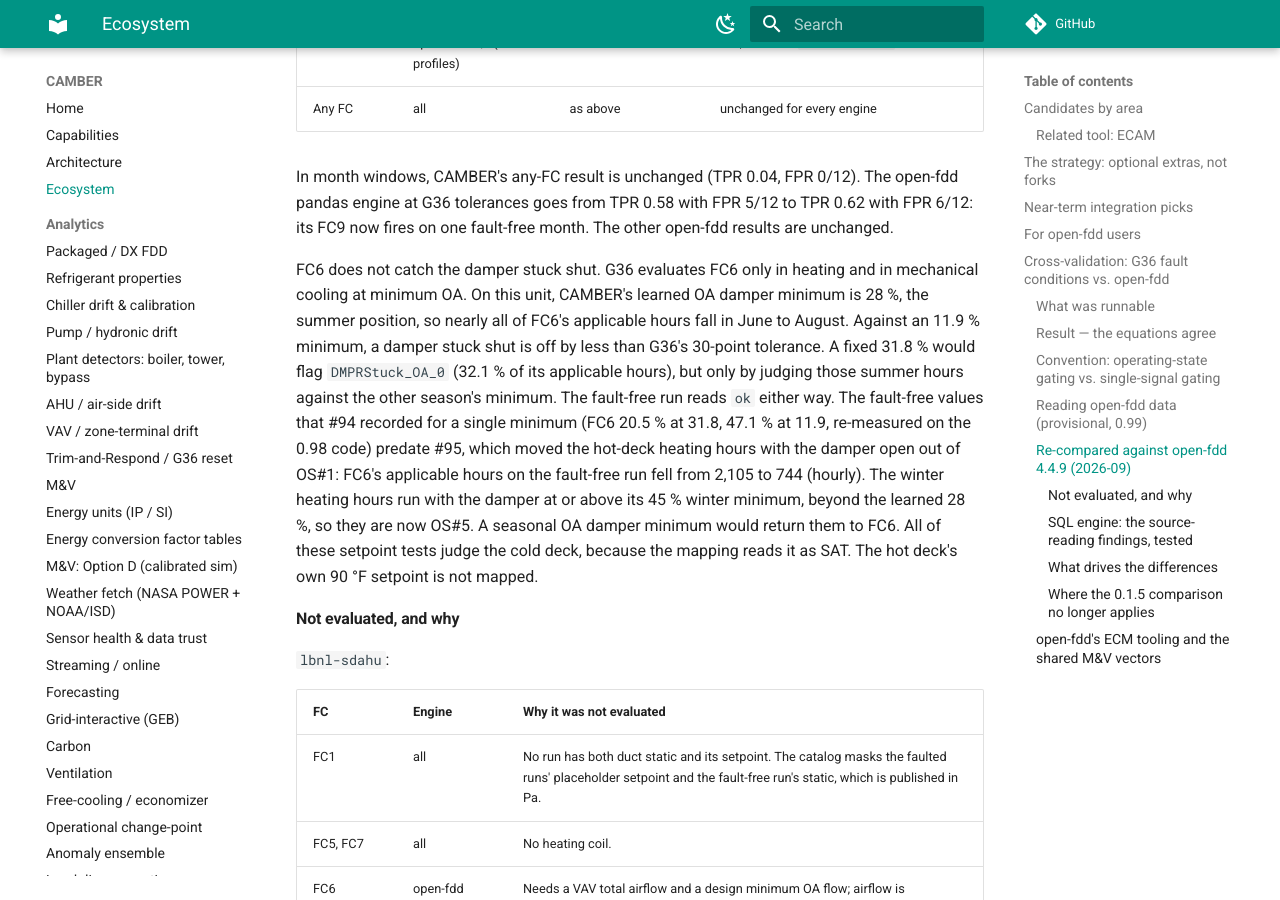
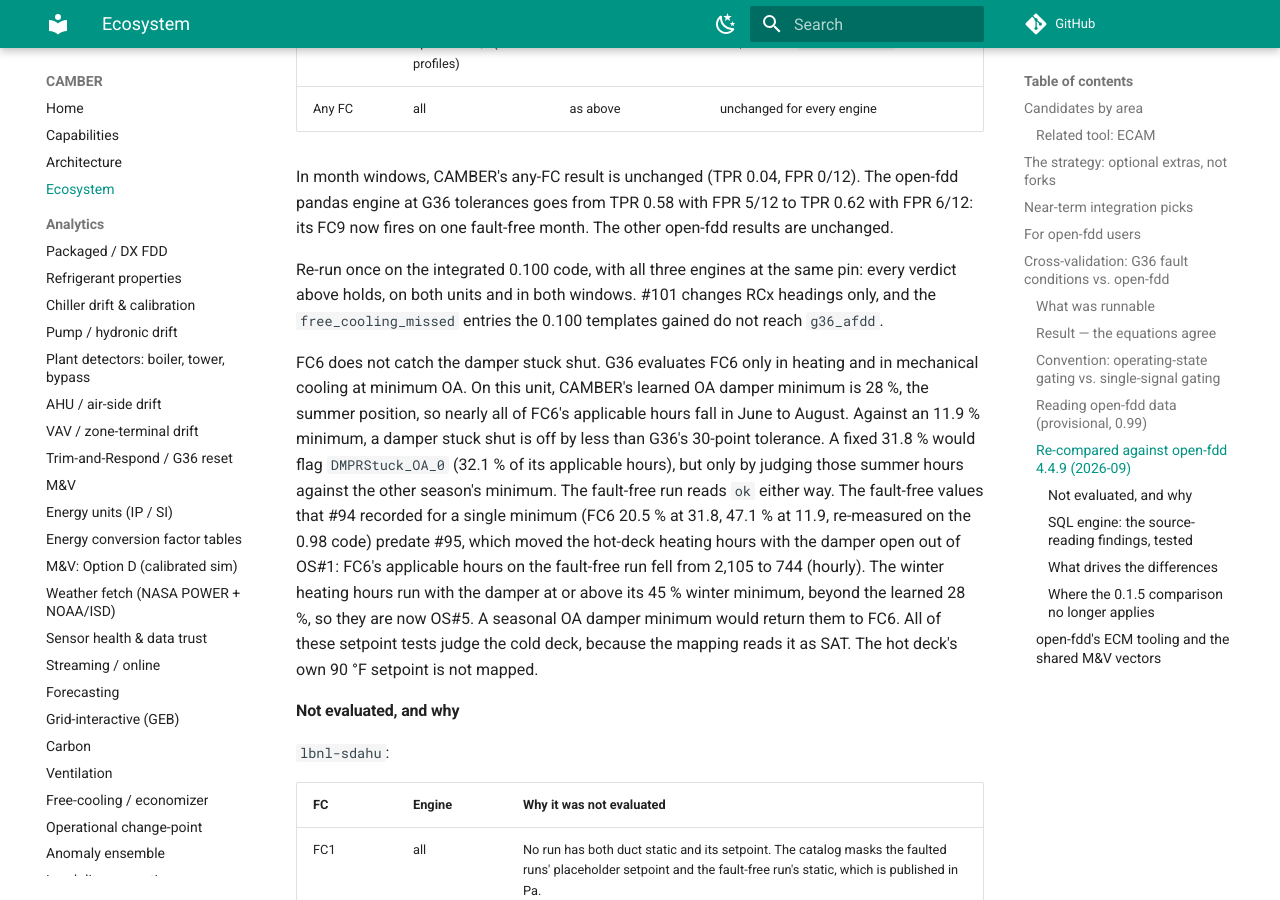
Before and after one commit to yroussev/camber, an MkDocs documentation site: the page built from docs/ECOSYSTEM.md, in a window 1280 px wide and 900 px high, scrolled down 13776 px. Built offline with MkDocs 1.6.1 and Material for MkDocs 9.7.7, drawn with Linux system fonts in a browser that asks for light colours; comment, search, counter and statistics services are not loaded.

Commit message:
0.100 integration: open-fdd cross-check re-run on the merged code (all three engines, pin 32a6d44); verdicts unchanged

```diff
--- a/docs/ECOSYSTEM.md
+++ b/docs/ECOSYSTEM.md
@@ -467,6 +467,10 @@ In month windows, CAMBER's any-FC result is unchanged (TPR 0.04, FPR 0/12). The
 pandas engine at G36 tolerances goes from TPR 0.58 with FPR 5/12 to TPR 0.62 with FPR 6/12: its
 FC9 now fires on one fault-free month. The other open-fdd results are unchanged.
 
+Re-run once on the integrated 0.100 code, with all three engines at the same pin: every verdict
+above holds, on both units and in both windows. #101 changes RCx headings only, and the
+`free_cooling_missed` entries the 0.100 templates gained do not reach `g36_afdd`.
+
 FC6 does not catch the damper stuck shut. G36 evaluates FC6 only in heating and in mechanical
 cooling at minimum OA. On this unit, CAMBER's learned OA damper minimum is 28 %, the summer
 position, so nearly all of FC6's applicable hours fall in June to August. Against an 11.9 %
```
Also changed, not shown: examples/openfdd_crosscheck/results/results-month.md (+1 -1 lines), examples/openfdd_crosscheck/results/results-run.md (+1 -1 lines), 2 other files.
